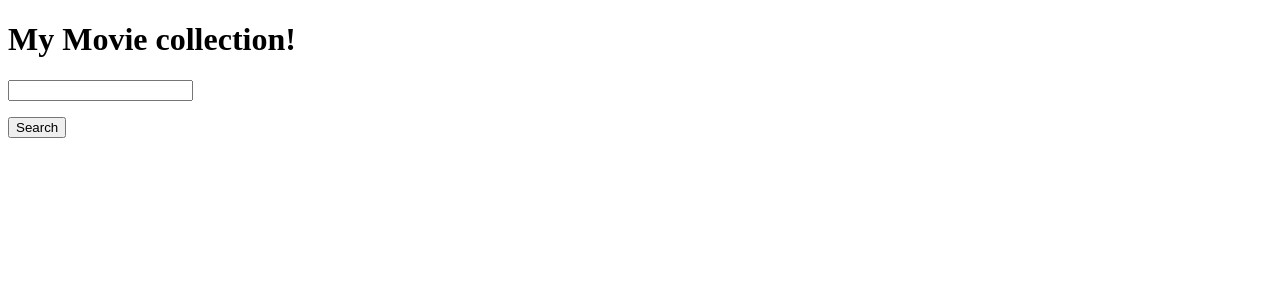
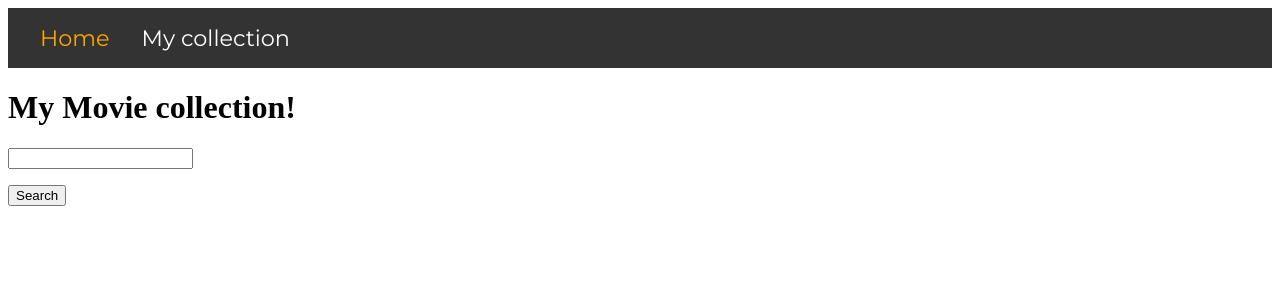
Before and after one commit to Oldenborg/bytelab-workshop, a Vue app: page / in a window 1280 px wide. Shown: the top 300 px of the page. Built offline with nearby package versions, Linux system fonts and the light colour scheme; a web font is replaced by a local one.

Commit message:
Add a navigation Bar

```diff
--- /dev/null
+++ b/src/components/NavigationBar.vue
@@ -0,0 +1,30 @@
+<template>
+  <nav>
+    <RouterLink to="/">Home</RouterLink>
+    <RouterLink to="/collection">My collection</RouterLink>
+  </nav>
+</template>
+
+<style lang="scss" scoped>
+@import "../assets/global.scss";
+
+nav {
+  background: #333;
+  display: flex;
+  justify-content: flex-start;
+  align-items: center;
+  padding: 1rem 2rem;
+}
+
+a {
+  @extend .body-font;
+  font-size: 1.4rem;
+  text-decoration: none;
+  color: #fff;
+  margin-right: 2rem;
+
+  &.router-link-active {
+    color: orange;
+  }
+}
+</style>
--- a/src/views/HomeView.vue
+++ b/src/views/HomeView.vue
@@ -6,6 +6,7 @@ import HeartIcon from "../components/icons/HeartIcon.vue";
 import TrashIcon from "../components/icons/TrashIcon.vue";
 import { useMovieStore, type Movie } from "@/stores/movies";
 import { useCollectionStore } from "@/stores/collection";
+import NavigationBar from "../components/NavigationBar.vue";
 
 const query = ref<string>("");
 
@@ -33,6 +34,7 @@ const inCollection = (movieId: string) => {
   <div class="container">
     <div class="row">
       <div class="col-xs-12">
+        <NavigationBar />
         <h1>My Movie collection!</h1>
         <input v-model.trim="query" />
         <ul v-if="collectionStore.movies">
```
